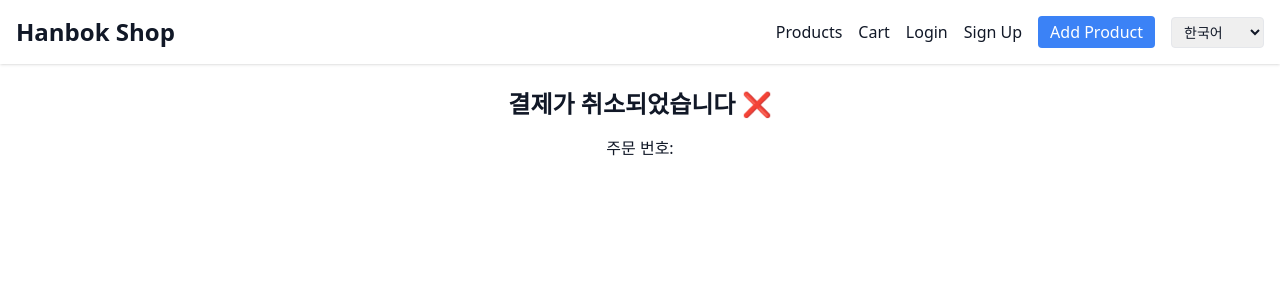
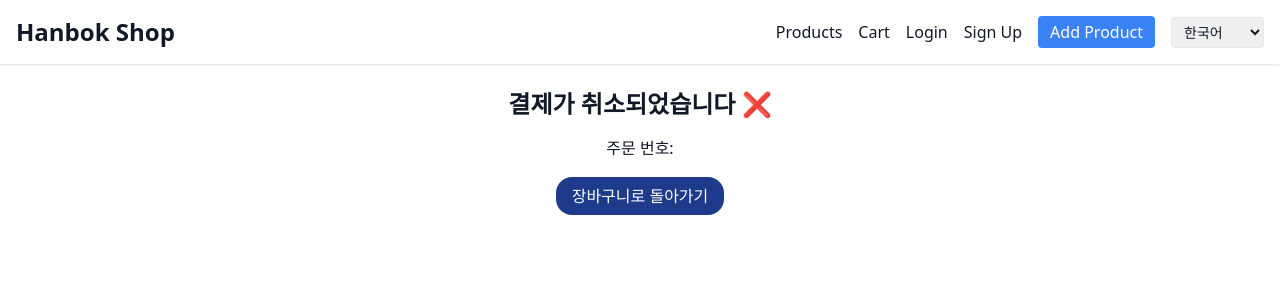
Before and after one commit to SketchMorph/hangage-site, a Next.js app: page /orders/cancel in a window 1280 px wide. Shown: the top 300 px of the page. Built offline with nearby package versions, Linux system fonts and the light colour scheme.

Commit message:
Update page.jsx

```diff
--- a/app/orders/cancel/page.jsx
+++ b/app/orders/cancel/page.jsx
@@ -1,4 +1,8 @@
-export const dynamic = "force-dynamic"; // ✅ 동적 렌더링 강제
+"use client";
+
+import Link from "next/link";
+
+export const dynamic = "force-dynamic";
 
 export default function CancelPage({ searchParams }) {
   const orderId = searchParams.orderId;
@@ -6,7 +10,14 @@ export default function CancelPage({ searchParams }) {
   return (
     <div className="p-6 text-center">
       <h1 className="text-2xl font-bold mb-4">결제가 취소되었습니다 ❌</h1>
-      <p>주문 번호: {orderId}</p>
+      <p className="mb-6">주문 번호: {orderId}</p>
+
+      <Link
+        href="/cart"
+        className="px-4 py-2 rounded-2xl bg-blue-900 hover:bg-blue-800 text-white"
+      >
+        장바구니로 돌아가기
+      </Link>
     </div>
   );
 }
```
